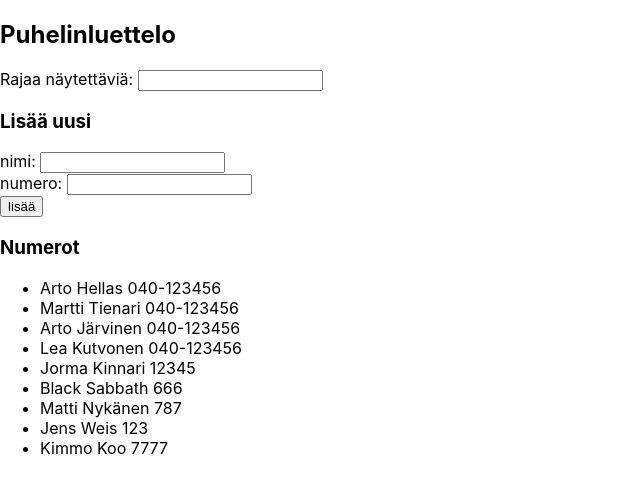
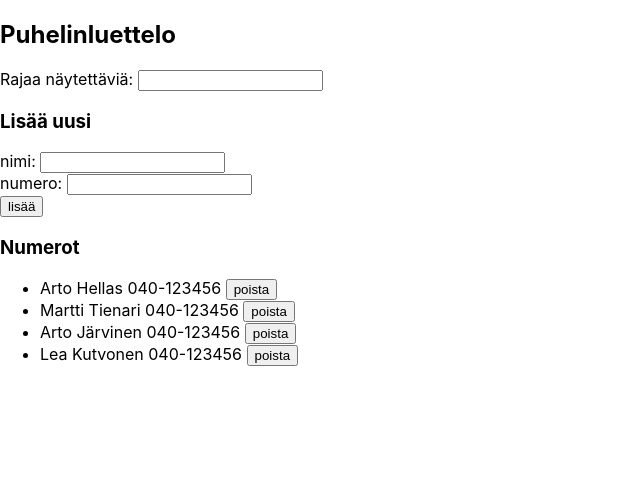
Before and after one commit to SmallHollow/fullstackopen2019, a React (Create React App) app in the folder osa2/puhelinluettelo/: page / in a window 1280 px wide. Shown: the top 492 px of the page, without its empty margins (0-640 px from the left). Built offline with nearby package versions, Linux system fonts and the light colour scheme; data requests are answered from the project's data file.

Commit message:
2.17 puhelinluettelo step9

```diff
--- a/osa2/puhelinluettelo/db.json
+++ b/osa2/puhelinluettelo/db.json
@@ -19,31 +19,6 @@
       "name": "Lea Kutvonen",
       "number": "040-123456",
       "id": 4
-    },
-    {
-      "name": "Jorma Kinnari",
-      "number": "12345",
-      "id": 5
-    },
-    {
-      "name": "Black Sabbath",
-      "number": "666",
-      "id": 6
-    },
-    {
-      "name": "Matti Nykänen",
-      "number": "787",
-      "id": 7
-    },
-    {
-      "name": "Jens Weis",
-      "number": "123",
-      "id": 8
-    },
-    {
-      "name": "Kimmo Koo",
-      "number": "7777",
-      "id": 9
     }
   ]
 }
--- a/osa2/puhelinluettelo/src/App.js
+++ b/osa2/puhelinluettelo/src/App.js
@@ -4,9 +4,9 @@ import Filter from './components/Filter.js'
 import Persons from './components/Persons.js'
 import personService from './services/persons.js'
 
-const Name = ({name, number}) => {
+const Name = ({id, name, number, deleteHandler}) => {
   return (
-    <li>{name} {number}</li>
+    <li>{name} {number} <button onClick={deleteHandler} value={id}>poista</button></li>
   )
 }
 
@@ -57,6 +57,19 @@ const App = () => {
     setNewNumber('')
   }
 
+  const deleteName = (event) => {
+    const delid = Number(event.target.value)
+    const person = persons.filter(p => p.id === delid)[0]
+    const result = window.confirm(`Poistetaanko ${person.name}?`)
+    if (result) {
+      personService
+        .del(delid)
+        .then(deletedName => {
+          setPersons(persons.filter(p => p.id !== delid))
+        })
+    }
+  }
+
   const handleNameChange = (event) => {
     setNewName(event.target.value)
   }
@@ -73,7 +86,7 @@ const App = () => {
     const lcNameFilter = nameFilter.toLowerCase()
     const filtered = persons.filter(person => person.name.toLowerCase().includes(lcNameFilter))
     return filtered.map(person => {
-      return <Name key={person.name} name={person.name} number={person.number} />
+      return <Name key={person.name} id={person.id} name={person.name} number={person.number} deleteHandler={deleteName} />
     })
   }
 
--- a/osa2/puhelinluettelo/src/services/persons.js
+++ b/osa2/puhelinluettelo/src/services/persons.js
@@ -11,11 +11,16 @@ const create = newObject => {
   return request.then(response => response.data)
 }
 
+const del = (id) => {
+  const request = axios.delete(`${baseUrl}/${id}`)
+  return request.then(response => response.data)
+}
+
 const update = (id, newObject) => {
   const request = axios.put(`${baseUrl}/${id}`, newObject)
   return request.then(response => response.data)
 }
 
 export default {
-  getAll, create, update
+  getAll, create, del, update
 }
```
